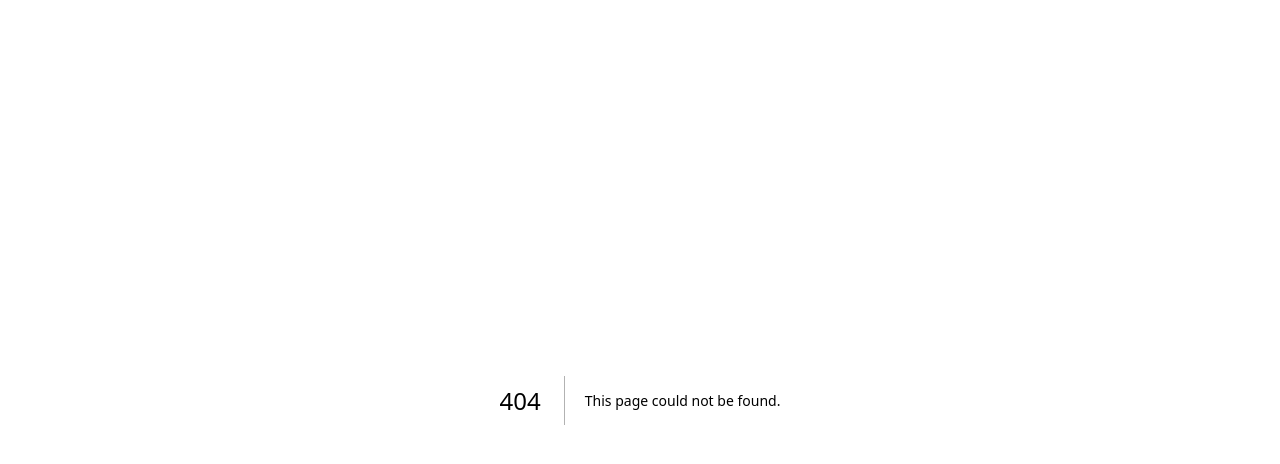
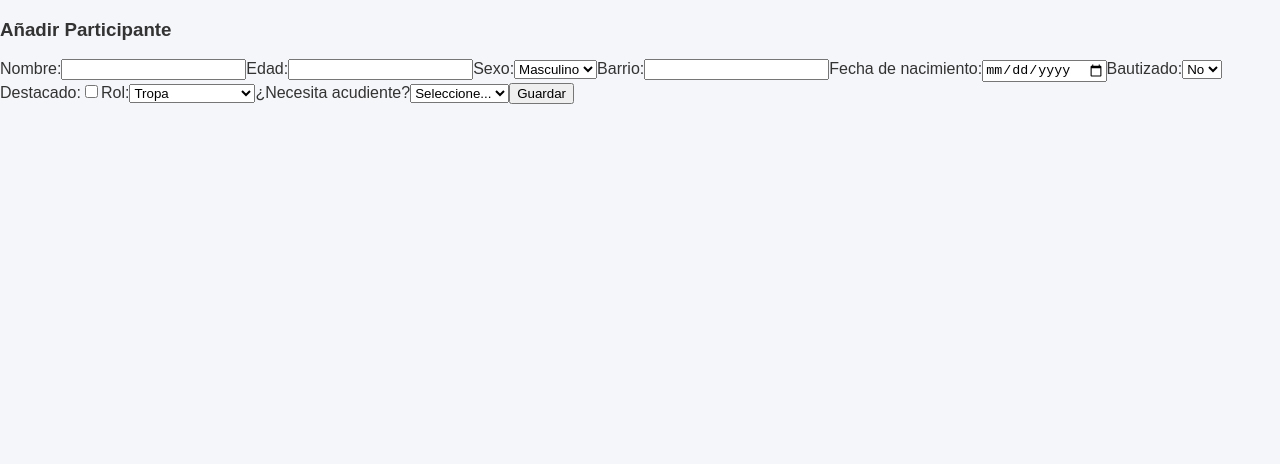
Before and after one commit to imzsebas/control_y_reportes, a Next.js app: page /utilidades/cda/participantes in a window 1280 px wide. Before the commit this address had no page. Shown: the top 464 px of the page. Built offline with nearby package versions, Linux system fonts and the light colour scheme; no server answers.

Commit message:
Initial commit

```diff
--- a/src/app/globals.css
+++ b/src/app/globals.css
@@ -56,3 +56,25 @@ body {
   font-size: 1rem;
   color: #7f8c8d;
 }
+
+.navbar {
+  display: flex;
+  justify-content: space-between;
+  align-items: center;
+  background: #004080;
+  padding: 1rem 2rem;
+  color: white;
+}
+
+.navbar nav button {
+  background: transparent;
+  border: none;
+  color: white;
+  margin-left: 1rem;
+  font-weight: bold;
+  cursor: pointer;
+}
+
+.navbar nav button:hover {
+  text-decoration: underline;
+}
--- /dev/null
+++ b/src/app/utilidades/cda/participantes/page.js
@@ -0,0 +1,158 @@
+"use client";
+import { useState } from "react";
+import { supabase } from "@/lib/supabaseClient";
+
+export default function ParticipantesForm() {
+  const [formData, setFormData] = useState({
+    nombre_participante: "",
+    edad: "",
+    sexo: "masculino",
+    barrio: "",
+    fecha_nacimiento: "",
+    bautizado: "no",
+    destacado: false,
+    rol: "Tropa"
+  });
+
+  const [necesitaAcudiente, setNecesitaAcudiente] = useState(null);
+  const [acudiente, setAcudiente] = useState({
+    nombre_acudiente: "",
+    parentezco: "",
+    celular: ""
+  });
+
+  const handleChange = (e) => {
+    const { name, value, type, checked } = e.target;
+    setFormData({
+      ...formData,
+      [name]: type === "checkbox" ? checked : value,
+    });
+  };
+
+  const handleAcudienteChange = (e) => {
+    const { name, value } = e.target;
+    setAcudiente({
+      ...acudiente,
+      [name]: value,
+    });
+  };
+
+  const handleSubmit = async (e) => {
+    e.preventDefault();
+
+    // Insertar participante
+    const { data: participante, error } = await supabase
+      .from("participantes")
+      .insert([formData])
+      .select()
+      .single();
+
+    if (error) {
+      alert("Error guardando participante");
+      console.error(error);
+      return;
+    }
+
+    // Si necesita acudiente
+    if (necesitaAcudiente === "si") {
+      const { data: acud, error: errorAc } = await supabase
+        .from("acudientes")
+        .insert([acudiente])
+        .select()
+        .single();
+
+      if (errorAc) {
+        alert("Error guardando acudiente");
+        console.error(errorAc);
+        return;
+      }
+
+      // Relación
+      await supabase.from("participante_acudiente").insert([
+        {
+          id_participante: participante.id_participante,
+          id_acudiente: acud.id_acudiente,
+        },
+      ]);
+    }
+
+    alert("Registro completado con éxito");
+    setFormData({
+      nombre_participante: "",
+      edad: "",
+      sexo: "masculino",
+      barrio: "",
+      fecha_nacimiento: "",
+      bautizado: "no",
+      destacado: false,
+      rol: "Tropa"
+    });
+    setAcudiente({ nombre_acudiente: "", parentezco: "", celular: "" });
+    setNecesitaAcudiente(null);
+  };
+
+  return (
+    <div className="formulario">
+      <h3>Añadir Participante</h3>
+      <form onSubmit={handleSubmit}>
+        <label>Nombre:</label>
+        <input name="nombre_participante" value={formData.nombre_participante} onChange={handleChange} required />
+
+        <label>Edad:</label>
+        <input type="number" name="edad" value={formData.edad} onChange={handleChange} required />
+
+        <label>Sexo:</label>
+        <select name="sexo" value={formData.sexo} onChange={handleChange}>
+          <option value="masculino">Masculino</option>
+          <option value="femenino">Femenino</option>
+        </select>
+
+        <label>Barrio:</label>
+        <input name="barrio" value={formData.barrio} onChange={handleChange} required />
+
+        <label>Fecha de nacimiento:</label>
+        <input type="date" name="fecha_nacimiento" value={formData.fecha_nacimiento} onChange={handleChange} required />
+
+        <label>Bautizado:</label>
+        <select name="bautizado" value={formData.bautizado} onChange={handleChange}>
+          <option value="si">Sí</option>
+          <option value="no">No</option>
+        </select>
+
+        <label>Destacado:</label>
+        <input type="checkbox" name="destacado" checked={formData.destacado} onChange={handleChange} />
+
+        <label>Rol:</label>
+        <select name="rol" value={formData.rol} onChange={handleChange}>
+          <option value="Tropa">Tropa</option>
+          <option value="Capitán">Capitán</option>
+          <option value="Valiente de David">Valiente de David</option>
+          <option value="Intendente">Intendente</option>
+        </select>
+
+        <label>¿Necesita acudiente?</label>
+        <select onChange={(e) => setNecesitaAcudiente(e.target.value)}>
+          <option value="">Seleccione...</option>
+          <option value="si">Sí</option>
+          <option value="no">No</option>
+        </select>
+
+        {necesitaAcudiente === "si" && (
+          <div>
+            <h4>Datos del Acudiente</h4>
+            <label>Nombre del acudiente:</label>
+            <input name="nombre_acudiente" value={acudiente.nombre_acudiente} onChange={handleAcudienteChange} required />
+
+            <label>Parentesco:</label>
+            <input name="parentezco" value={acudiente.parentezco} onChange={handleAcudienteChange} required />
+
+            <label>Celular:</label>
+            <input name="celular" value={acudiente.celular} onChange={handleAcudienteChange} required />
+          </div>
+        )}
+
+        <button className="boton" type="submit">Guardar</button>
+      </form>
+    </div>
+  );
+}
```
Also changed, not shown: src/app/utilidades/cda/page.js (+26 -5 lines), src/lib/supabaseClient.js (renamed from src/lib/supabaseClient.ts).
